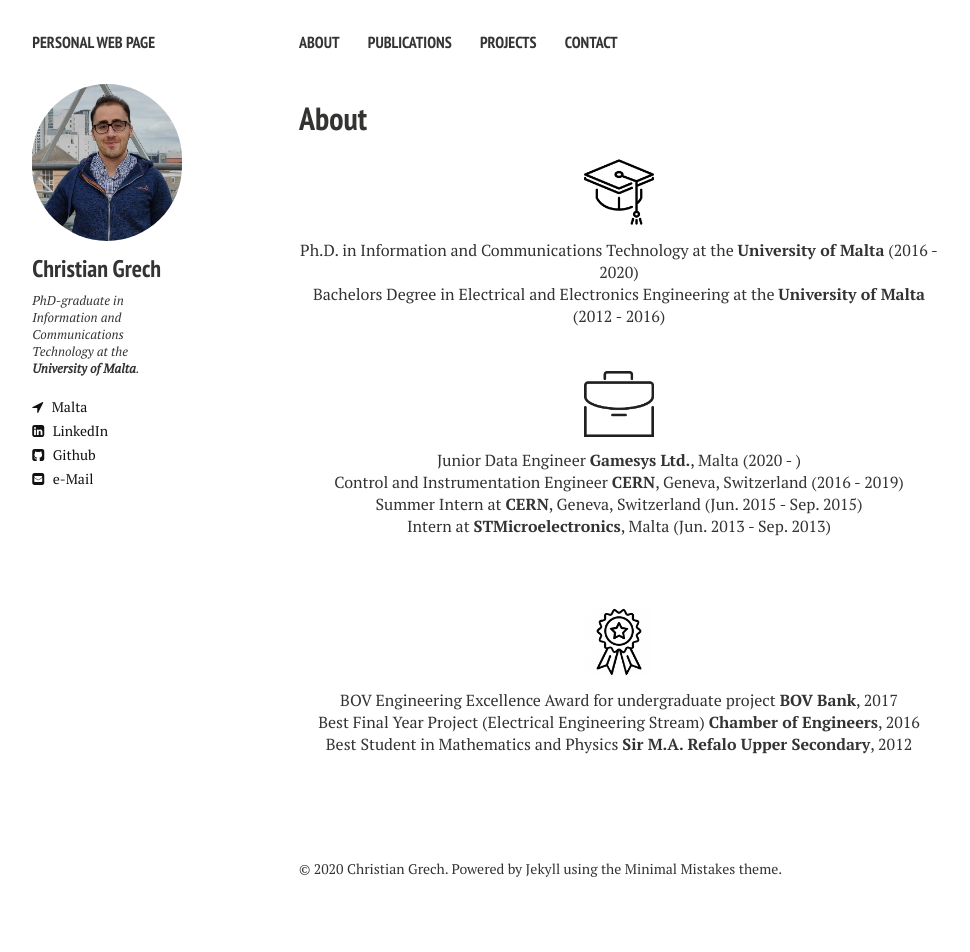
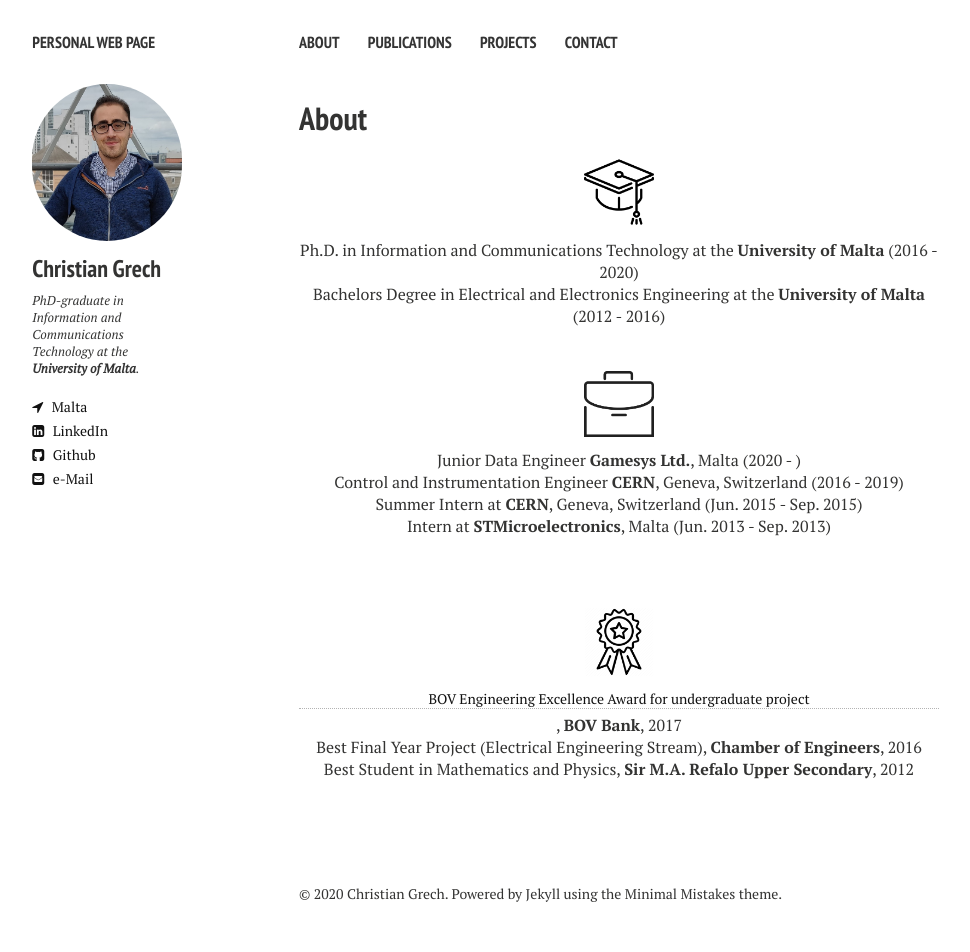
Before and after one commit to cgre23/cgre23.github.io, a Jekyll site: the page built from cv.md, in a window 1280 px wide. Shown: the whole page, without its empty margins (21-991 px from the left). Built offline with Jekyll 4.4.1, drawn with Linux system fonts in a browser that asks for light colours; nearby versions of some CDN libraries; before the commit the page ends 927 px from its top, so only the background shows below that.

Commit message:
Update cv.html

```diff
--- a/_layouts/cv.html
+++ b/_layouts/cv.html
@@ -58,9 +58,9 @@
     <p align="center"> Intern at <b>STMicroelectronics</b>, Malta (Jun. 2013 - Sep. 2013)</p> <br> <br>
 
     <p align="center" class=bottom-small><img src="{{ site.url }}/images/CV/award2.png" alt="Awards" width="70" height="70"></p>
-    <p align="center"> BOV Engineering Excellence Award for undergraduate project <b>BOV Bank</b>, 2017</p>
-    <p align="center"> Best Final Year Project (Electrical Engineering Stream) <b>Chamber of Engineers</b>, 2016</p>
-    <p align="center"> Best Student in Mathematics and Physics <b>Sir M.A. Refalo Upper Secondary</b>, 2012</p> <br> <br>
+    <p align="center"> <a href=https://en.wikipedia.org/wiki/Malta" class="author-social" target="_blank">BOV Engineering Excellence Award for undergraduate project</a>, <b>BOV Bank</b>, 2017</p>
+    <p align="center"> Best Final Year Project (Electrical Engineering Stream), <b>Chamber of Engineers</b>, 2016</p>
+    <p align="center"> Best Student in Mathematics and Physics, <b>Sir M.A. Refalo Upper Secondary</b>, 2012</p> <br> <br>
 
     {{ content }}
     </div><!-- /.article-wrap -->
```
